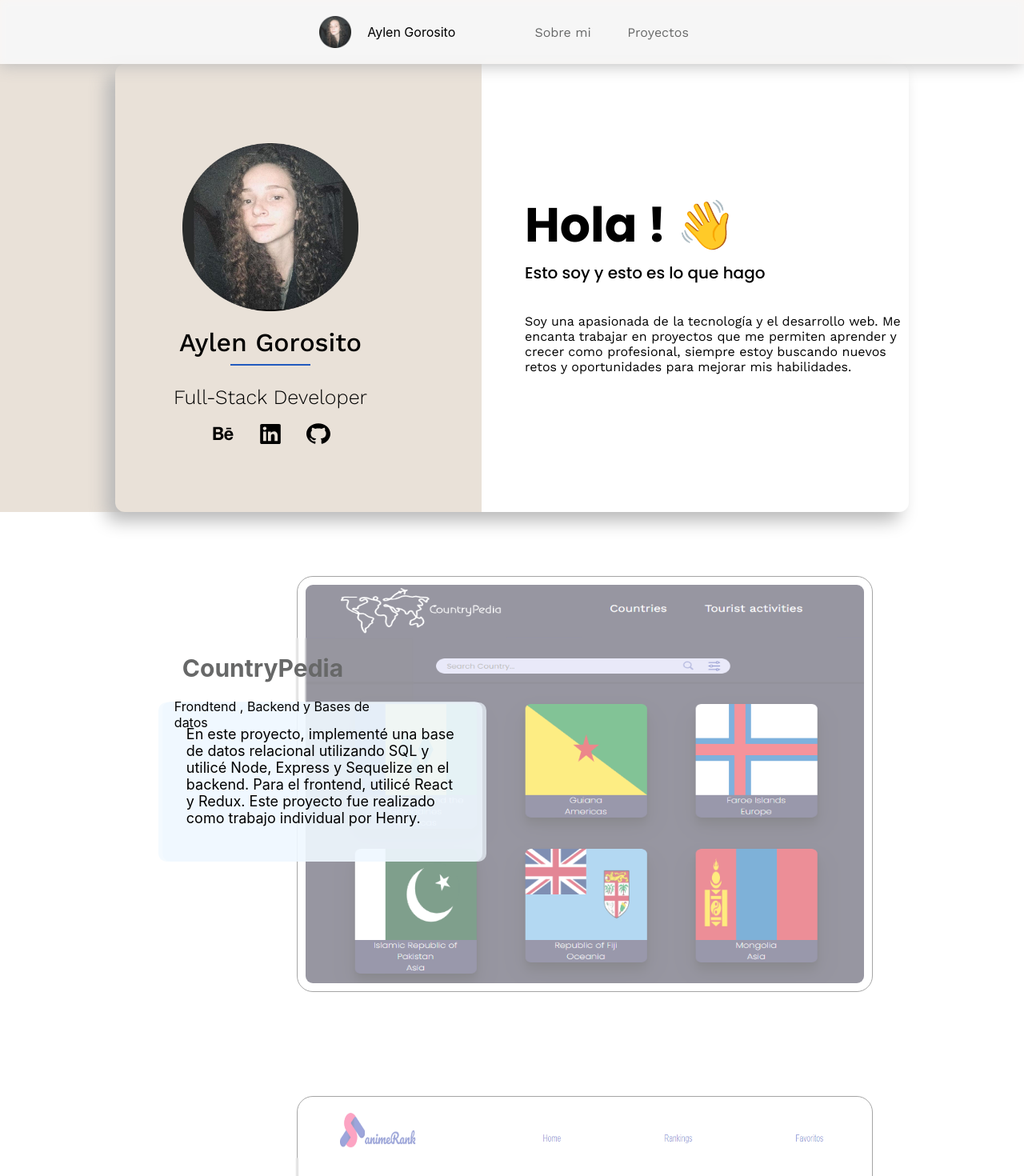
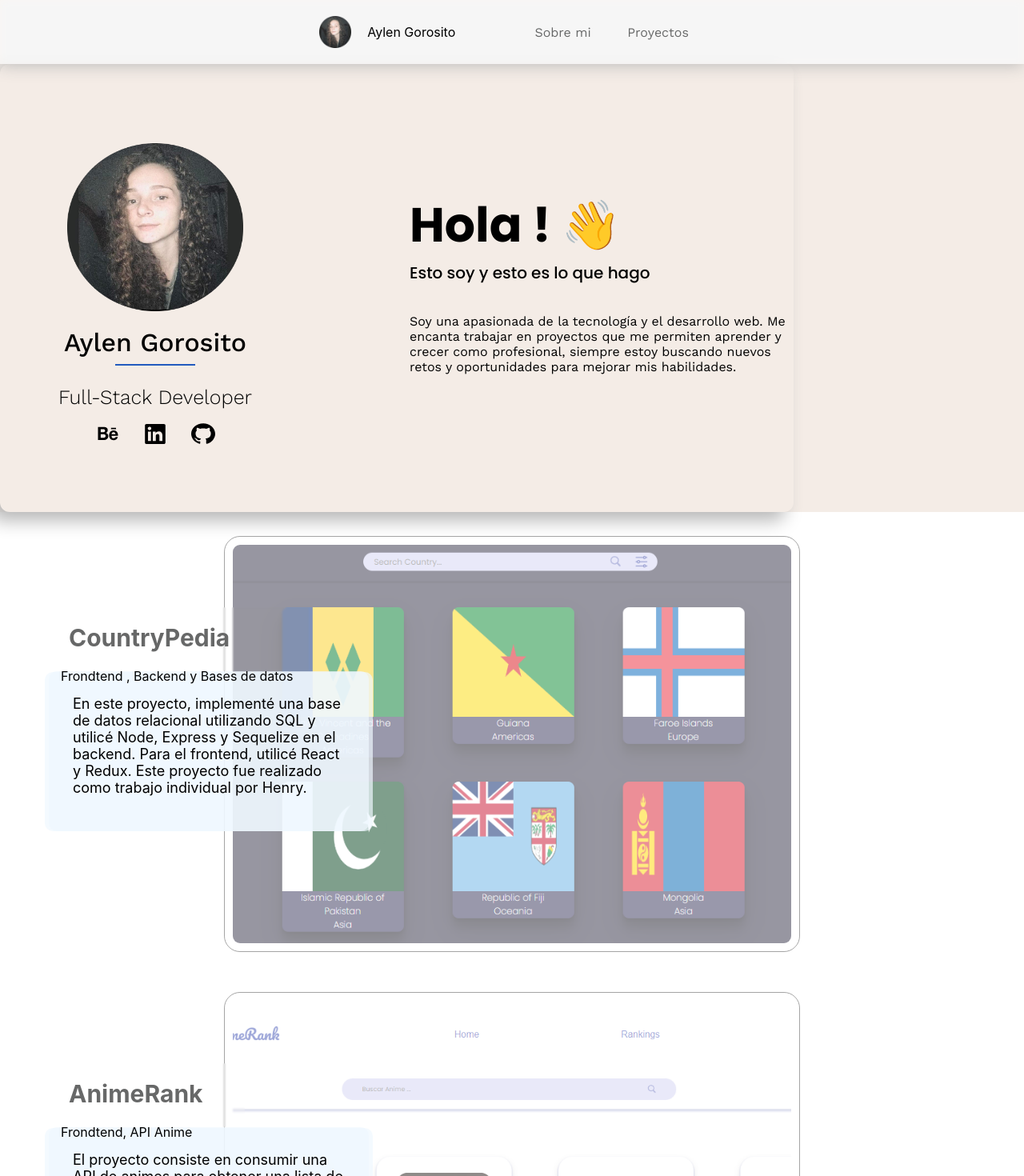
Before and after one commit to AylenGorosito313/portfolio, a React (Vite) app: page / in a window 1280 px wide. Shown: the top 1470 px of the page at 80% size. Built offline with nearby package versions, Linux system fonts and the light colour scheme.

Commit message:
aaaaaaaaaaaaaaaaaaaaaaa

```diff
--- a/src/pages/home/Home.css
+++ b/src/pages/home/Home.css
@@ -1,8 +1,7 @@
 
 .home-proyects-div{
-
- background: #ffff;
-  /* background: linear-gradient( 90deg, rgba(233, 225, 216, 1) 47%, rgba(255, 255, 255, 1) 47%, rgba(255, 255, 255, 1) 100% ); */
+  width: 100%;
+     background: #ffff;
 }
 
 .div-central-home {
@@ -27,12 +26,12 @@
   z-index: 2;
   justify-content: flex-end;
 }
-.div-container-home {
-  margin: 0;
+.-home {
+  margin: auto;
   justify-content: center;
   display: flex;
   place-items: center;
-  width: auto;
+  max-width: 1200px;
   height: auto;
   background: rgb(233, 225, 216);
   background: linear-gradient(
@@ -156,7 +155,30 @@
   cursor: pointer;
 }
 
-@media (max-width: 1000px) {
+@media (max-width: 1200px) {
+
+  .div-central-home {
+    max-width: 700px;
+    max-height: 500px;
+
+
+    display: flex;
+
+    border-radius: 12px;
+    background: linear-gradient(225deg, #ffffff);
+    box-shadow: -11px 11px 22px #b8b8b8, 0px 0px 0px #ffff;
+    justify-content: space-between;
+  }
+
+  .div-container-home {
+    margin: auto;
+    display: flex;
+    place-items: center;
+    max-width: 850px;
+    height: auto;
+    background: rgb(233, 225, 216);
+    background: linear-gradient( 90deg, rgba(233, 225, 216, 1) 47%, rgba(255, 255, 255, 1) 47%, rgba(255, 255, 255, 1) 100% );
+  }
   .parrafo {
     font-size: 12px;
     margin: 0;
--- a/src/pages/proyects/Proyects.css
+++ b/src/pages/proyects/Proyects.css
@@ -24,15 +24,11 @@
 }
 .div-proyect {
   display: flex;
-
-  padding: 30px 10px 10px 10px;
-  justify-content: center;
-  flex-direction: column;
-  justify-content: space-evenly;
-  width: 110%;
-  height: 100%;
-  align-items: center;
-  padding-left: 20px;
+    justify-content: center;
+    flex-direction: column;
+    justify-content: space-evenly;
+    height: 100%;
+    align-items: center;
 }
 .container-gneral {
   flex-direction: column;
@@ -57,13 +53,12 @@
   padding-top: 10px;
   flex-direction: row-reverse;
   position: relative;
-  height: 75vh;
-  width: 70%;
+  height: 70vh;
+  width: 1200px;
   border-radius: 10px;
   background: transparent;
-
-  justify-content: space-between;
   align-items: center;
+  justify-content: space-around;
 }
 .title-proyect {
   margin: 0px;
@@ -135,8 +130,11 @@
 
 .logo-pedia {
   position: absolute;
-  height: 65vh;
-  width: 90vh;
+  width: 60%;
+  height: 80%;
+  object-fit: cover;
+  object-position: bottom;
+  box-sizing: border-box;
   border: rgb(77, 77, 77) solid 0.5px;
   padding: 10px;
   display: flex;
@@ -223,15 +221,15 @@
   }
   .div-proyect {
     display: flex;
+    margin: auto;
 
-    padding: 30px 10px 10px 10px;
     justify-content: center;
     flex-direction: column;
     justify-content: space-evenly;
-    width: 100%;
+    max-width: 850px;
     height: 100%;
     align-items: center;
-    padding-left: 20px;
+    padding: 20px;
   }
   .container-gneral {
     flex-direction: column;
@@ -279,16 +277,10 @@
     border: none;
   }
 
-  /* .p-proyect {
-    font-family: Work sans;
-    font-weight: 400;
-    font-size: 13px;
-    width: auto;
-    margin: 0;
-    padding-left: 10px;
-    text-align: justify;
-    cursor: pointer;
-  } */
+  .p-proyect{
+    display: none;
+  }
+
   .style-text {
     background: #0d032a14;
     display: flex;
@@ -334,6 +326,9 @@
     font-size: 18px;
   }
 
+  .p-proyect{
+    display: none;
+  }
   /* .p-proyect {
     font-family: Work sans;
     font-weight: 400;
--- a/src/pages/proyects/Proyects.jsx
+++ b/src/pages/proyects/Proyects.jsx
@@ -5,9 +5,8 @@ import imgRankA from "../../assets/Screenshot_1.png"
 import pedia from "../../assets/Screenshot_3.png";
 export default function Proyects() {
   return (
-    <div className="container">
+<>
 
-      <div className="container-gneral">
 
         <Cards
           titulo = "CountryPedia"
@@ -25,7 +24,10 @@ export default function Proyects() {
         img = {imgRankA}
         link ="https://animerankig-shya.vercel.app/"
         />
-      </div>
-    </div>
+
+</>
+
+
+
   );
 }
```
